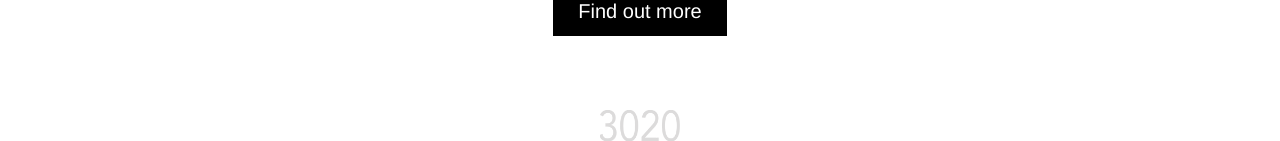
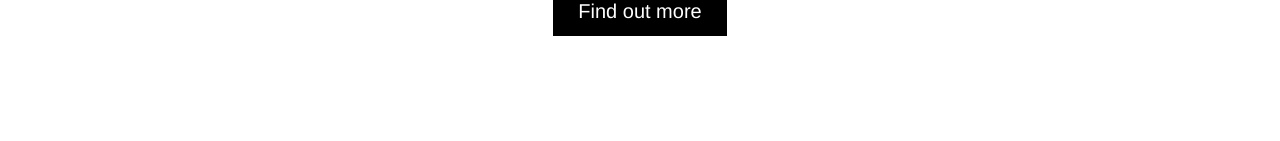
Before and after one commit to caek/caek.github.io, a Jekyll site: the page built from index.html, in a window 1280 px wide. Shown: the part 2224-2365 px from the top of the page. Built offline with Jekyll 4.4.1, drawn with Linux system fonts in a browser that asks for light colours; nearby versions of some CDN libraries; Markdown is read by kramdown in place of the engine named in the settings; after the commit the page ends 2314 px from its top, so only the background shows below that.

Commit message:
Removing some rouge code

```diff
--- a/_layouts/default.html
+++ b/_layouts/default.html
@@ -17,6 +17,5 @@
     </head>
     <body>
       {{ content }}
-      <center><img src="/media/images/3020.png" class="sig" /></center>
     </body>
 </html>
```
